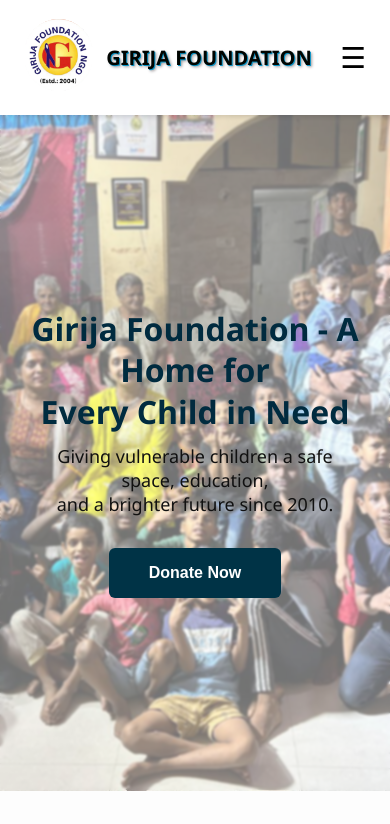
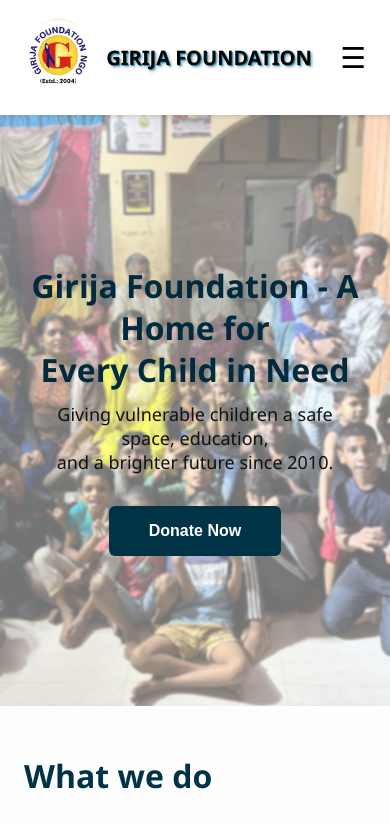
Before and after one commit to tuns510/Girija, a React (Vite) app: page / in a window 390 px wide. Shown: the top 824 px of the page. Built offline with nearby package versions, Linux system fonts and the light colour scheme.

Commit message:
fixed heroimg heights for mobile screens

```diff
--- a/src/Components/Header/Header.css
+++ b/src/Components/Header/Header.css
@@ -1,129 +1,9 @@
-/* .header {
-  position: relative;
-  height: 100vh;
-  overflow: hidden;
-  background-color: #ffffff;
-}
-
-.header img {
-  width: 100%;
-  height: 90%;
-  object-fit: cover;
-  object-position: center 50%;
-  display: block;
-  border-radius: 8px;
-}
-
-.header .overlay {
-  position: absolute;
-  top: 0;
-  left: 0;
-  height: 100%;
-  width: 100%;
-  background: rgba(255, 255, 255, 0.45);
-  backdrop-filter: blur(0.5px);
-  display: flex;
-  flex-direction: column;
-  justify-content: center;
-  align-items: center;
-  text-align: center;
-  padding: 0 20px;
-}
-.overlay h1 {
-  font-size: 65px;
-  font-weight: 700;
-  color: #002b3f;
-  margin-bottom: 10px;
-}
-.overlay p {
-  font-size: 38px;
-  color: #111;
-  font-weight: 500;
-  margin-bottom: 40px;
-
-}
-.donate-hero {
-  padding: 27px 70px;
-  background-color: #003346;
-  color: white;
-  border: none;
-  border-radius: 6px;
-  font-weight: 600;
-  font-size: 18px;
-  cursor: pointer;
-  transition: background 0.3s ease;
-}
-
-.donate-hero:hover {
-  background-color: #001d26;
-}
-
-@media (max-width: 1050px) {
-  .overlay h1 {
-    font-size: 55px;
-    margin-bottom: 16px;
-  }
-
-  .overlay p {
-    font-size: 32px;
-    margin-bottom: 32px;
-  }
-
-  .donate-hero {
-    padding: 22px 55px;
-    font-size: 17px;
-  }
-}
-
-@media (max-width: 900px) {
-  .overlay h1 {
-    font-size: 46px;
-    margin-bottom: 14px;
-  }
-
-  .overlay p {
-    font-size: 26px;
-    margin-bottom: 28px;
-  }
-
-  .donate-hero {
-    padding: 20px 50px;
-    font-size: 16px;
-  }
-}
-
-@media (max-width: 750px) {
-  .overlay h1 {
-    font-size: 36px;
-    line-height: 1.3;
-    margin-bottom: 12px;
-  }
-
-  .overlay p {
-    font-size: 18px;
-    margin-bottom: 22px;
-  }
-
-  .donate-hero {
-    padding: 16px 40px;
-    font-size: 15px;
-  }
-
-  .header img {
-    height: 100%;
-    border-radius: 0;
-  }
-
-  .header .overlay {
-    padding: 0 12px;
-  }
-} */
 
 /* SECTION 2 - HERO */
 .header {
   position: relative;
   width: 100%;
-  height: 80vh;
+  height: 70vh;
   overflow: hidden;
   background-color: #ffffff;
 }
@@ -184,10 +64,6 @@
 /* ✅ Medium screens (≥768px) */
 @media (min-width: 768px) {
 
-  .header img {
-      height: 100vh;
-  }
-
   .overlay h1 {
     font-size: 2.5rem;
   }
@@ -205,8 +81,8 @@
 /* ✅ Large screens (≥1024px) */
 @media (min-width: 1024px) {
 
-   .header img {
-      height: 100vh;
+   .header {
+    height: 100vh; /* override for desktop/laptop */
   }
 
   .overlay h1 {
```
